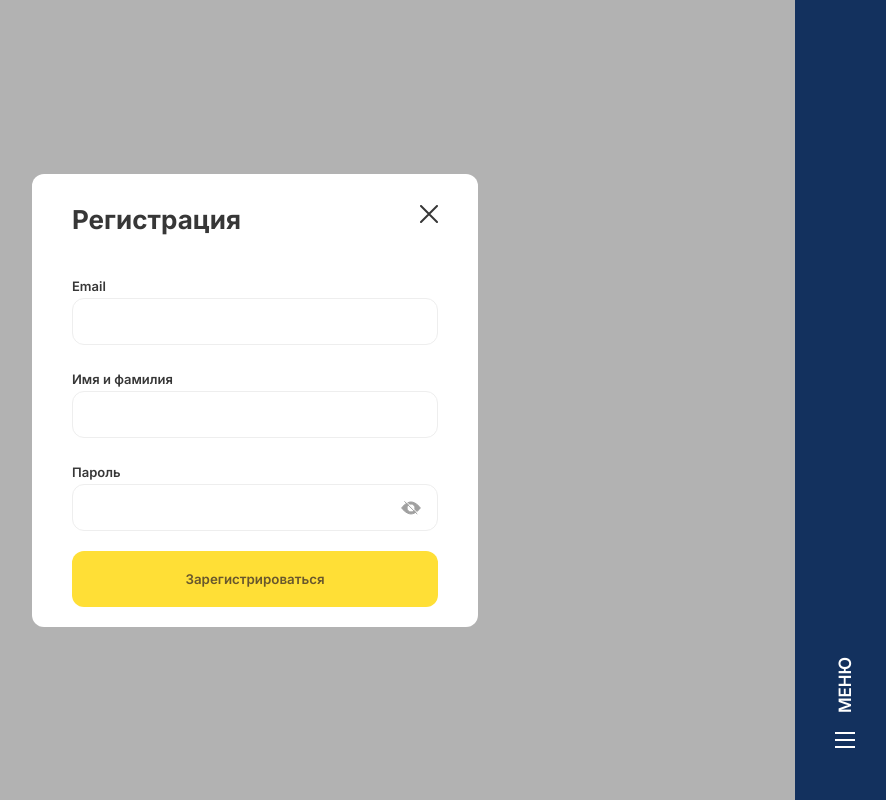
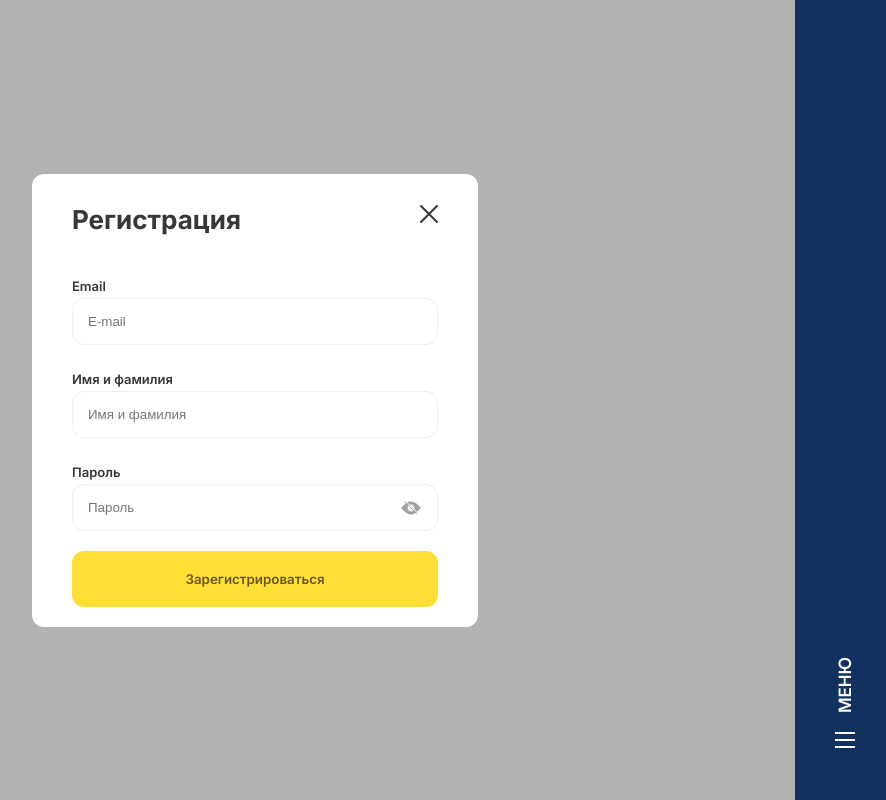
Before and after one commit to Khamzat91/news, a React (Create React App) app in the folder app/: page /registration in a window 1280 px wide. Shown: the whole page, without its empty margins (385-1271 px from the left). Built offline with nearby package versions, Linux system fonts and the light colour scheme.

Commit message:
выполнили регистрацию пользователя

```diff
--- a/app/src/App.js
+++ b/app/src/App.js
@@ -10,12 +10,21 @@ import Login from "./components/login/Login";
 import CreateArticle from "./components/createArticle/CreateArticle";
 import EditArticle from "./components/editArticle/EditArticle";
 import Registration from "./components/registration/Registration";
+import { useDispatch } from "react-redux";
+import { setIsAuth } from "./redux/action/user";
 
 function App() {
   const [exit, setExit] = React.useState(false);
+  const dispatch = useDispatch()
   const handleExitToggle = () => {
     setExit(!exit);
   };
+
+  React.useEffect(() => {
+    if (localStorage.getItem('user')) {
+      dispatch(setIsAuth(true))
+    }
+  }, [])
 
   return (
     <div className="app" style={{ display: "flex" }}>
--- a/app/src/components/article/Article.jsx
+++ b/app/src/components/article/Article.jsx
@@ -4,22 +4,12 @@ import articlePost from "../../images/articlePost.png";
 import { ReactComponent as Viewing } from "../../images/content/viewing.svg";
 import "./index.scss";
 
-const Article = ({
-  title = "Какой-то очень интересный заголовок",
-  text = " На работе потребовалось запилить задачу для автоматического определения города при совершении заказа",
-}) => {
-  const navigate = useNavigate()
-const [inputSearchToggle, setInputSearchToggle] = React.useState(false);
-
-
-
-const handleInputSearch = () => {
-    setInputSearchToggle(!inputSearchToggle)
-}
+const Article = ({ title, text, view,  }) => {
+  const navigate = useNavigate();
 
   const onClickNavFullarticle = () => {
-  navigate('/fullarticle')
-}
+    navigate("/fullarticle");
+  };
 
   return (
     <div onClick={onClickNavFullarticle} className="article active">
--- a/app/src/components/articles/Articles.jsx
+++ b/app/src/components/articles/Articles.jsx
@@ -6,6 +6,7 @@ import "./index.scss";
 
 const Articles = () => {
   const [inputSearchToggle, setInputSearchToggle] = React.useState(false);
+
 
   const handleInputSearch = () => {
     setInputSearchToggle(!inputSearchToggle);
--- a/app/src/components/header/headerTop/HeaderTop.jsx
+++ b/app/src/components/header/headerTop/HeaderTop.jsx
@@ -6,16 +6,17 @@ import { ReactComponent as User } from "../../../images/content/user.svg";
 import { ReactComponent as Edit } from "../../../images/content/edit.svg";
 import { ReactComponent as Logout } from "../../../images/content/logout.svg";
 import { Link, useNavigate } from "react-router-dom";
+import { setIsAuth } from "../../../redux/action/user";
 import "./index.scss";
-import { setIsAuth } from "../../../redux/action/user";
 
 const HeaderTop = ({ handleInputSearch }) => {
   const isAuth = useSelector((state) => state.user.isAuth);
   const dispatch = useDispatch()
   const navigate = useNavigate();
 
-  const handleLogoutIsAuth = () => {
-    dispatch(setIsAuth(isAuth))
+  const removeLogoutIsAuth = () => {
+    localStorage.removeItem('user')
+    dispatch(setIsAuth(!isAuth))
   }
 
   const onClickLinkLogin = () => {
@@ -41,7 +42,7 @@ const HeaderTop = ({ handleInputSearch }) => {
                   className="header-top__inner-icons__edit"
                 />
               </Link>
-              <Logout onClick={handleLogoutIsAuth} className="header-top__inner-icons__logout" />
+              <Logout onClick={removeLogoutIsAuth} className="header-top__inner-icons__logout" />
             </>
           ) : (
             <User
--- a/app/src/components/login/Login.jsx
+++ b/app/src/components/login/Login.jsx
@@ -3,7 +3,7 @@ import { Button, Form, Input } from "antd";
 import Layout from "../layout/Layout";
 import { ReactComponent as LoginBtn } from "../../images/content/loginBtn.svg";
 import { ReactComponent as EyeClose } from "../../images/content/eyeClose.svg";
-import { Link } from "react-router-dom";
+import { Link, useNavigate } from "react-router-dom";
 import { useDispatch } from "react-redux";
 import { ReactComponent as EyeOpen } from "../../images/content/eyeOpen.svg";
 import { setUserData } from "../../redux/action/user";
@@ -12,7 +12,8 @@ import "./index.scss";
 const Login = () => {
   const [email, setEmail] = React.useState("");
   const [password, setPassword] = React.useState("");
-  const dispatch = useDispatch()
+  const dispatch = useDispatch();
+  const navigate = useNavigate()
   const onFinish = (values) => {
     console.log("Success:", values);
   };
@@ -27,8 +28,7 @@ const Login = () => {
 
   const onSubmitLogin = () => {
     const data = {email, password}
-    dispatch(setUserData(data, 'login'))
-
+    dispatch(setUserData(data, 'login', navigate))
   };
 
   return (
@@ -41,7 +41,7 @@ const Login = () => {
           </Link>
         </div>
 
-        <Form name="normal_login" className="login-form" onFinish={onFinish}>
+        <Form name="normal_login" className="login-form" onFinish={onSubmitLogin}>
           <Form.Item
             name="email"
             label="Email"
@@ -95,7 +95,7 @@ const Login = () => {
               span: 16,
             }}
           >
-            <Button onClick={onSubmitLogin} htmlType="submit">Войти</Button>
+            <Button htmlType="submit">Войти</Button>
             <Link to="/registration">
               <button className="login_regist">Зарегистрироваться</button>
             </Link>
--- a/app/src/components/registration/Registration.jsx
+++ b/app/src/components/registration/Registration.jsx
@@ -1,13 +1,59 @@
 import React from "react";
 import Layout from "../layout/Layout";
+import { useDispatch, useSelector } from "react-redux";
 import registrationBtn from "../../images/content/registrationBtn.svg";
-import { Button, Checkbox, Form, Input } from "antd";
+import { Button, Form, Input } from "antd";
+import { LockOutlined, UserOutlined } from "@ant-design/icons";
 import { ReactComponent as EyeClose } from "../../images/content/eyeClose.svg";
 import { ReactComponent as EyeOpen } from "../../images/content/eyeOpen.svg";
 import "./index.scss";
-import { Link } from "react-router-dom";
+import { Link, useNavigate } from "react-router-dom";
+import { setUserData } from "../../redux/action/user";
 
 const Registration = () => {
+  const [email, setEmail] = React.useState("");
+  const [password, setPassword] = React.useState("");
+  const [fullName, setFullName] = React.useState("");
+  const dispatch = useDispatch();
+  const navigate = useNavigate();
+  const [form] = Form.useForm();
+  const formItemLayout = {
+    labelCol: {
+      xs: {
+        span: 24,
+      },
+      sm: {
+        span: 8,
+      },
+    },
+    wrapperCol: {
+      xs: {
+        span: 24,
+      },
+      sm: {
+        span: 16,
+      },
+    },
+  };
+
+  const handleChangeFullName = (e) => {
+    setFullName(e.target.value)
+  }
+
+  const handleChangeEmail = (e) => {
+    setEmail(e.target.value);
+  };
+
+  const handleChangePassword = (e) => {
+    setPassword(e.target.value);
+  };
+
+  const onSubmitRegister = () => {
+    const data = { email, password, fullName };
+    dispatch(setUserData(data, "register", navigate ));
+
+  };
+
   const onFinish = (values) => {
     console.log("Success:", values);
   };
@@ -29,35 +75,31 @@ const Registration = () => {
         </div>
         <div className="registration__inner">
           <Form
-            name="basic"
-            labelCol={{
-              span: 8,
+            {...formItemLayout}
+            form={form}
+            name="register"
+            onFinish={onSubmitRegister}
+            initialValues={{
+              residence: ["zhejiang", "hangzhou", "xihu"],
+              prefix: "86",
             }}
-            wrapperCol={{
-              span: 16,
-            }}
-            initialValues={{
-              remember: true,
-            }}
-            onFinish={onFinish}
-            onFinishFailed={onFinishFailed}
-            autoComplete="off"
+            scrollToFirstError
           >
             <Form.Item
               name="E-mail"
               label="Email"
               rules={[
                 {
-                  type: 'email',
-                  message: 'Не правильно ввели E-mail!',
+                  type: "email",
+                  message: "Не правильно ввели E-mail!",
                 },
                 {
                   required: true,
-                  message: 'Пожалуйста, введите ваш E-mail!',
+                  message: "Пожалуйста, введите ваш E-mail!",
                 },
               ]}
             >
-              <Input />
+              <Input value={email} onChange={handleChangeEmail} placeholder="E-mail"/>
             </Form.Item>
 
             <Form.Item
@@ -66,35 +108,44 @@ const Registration = () => {
               rules={[
                 {
                   required: true,
-                  message: 'Пожалуйста, введите ваше имя и фамилию!',
+                  message: "Пожалуйста, введите ваше имя и фамилию!",
                 },
               ]}
             >
-              <Input />
+              <Input value={fullName}
+              onChange={handleChangeFullName}
+                placeholder="Имя и фамилия"
+              />
             </Form.Item>
-
             <Form.Item
               name="password"
               label="Пароль"
-             dependencies={['password']}
+              dependencies={["password"]}
               hasFeedback
               rules={[
                 {
                   required: true,
-                 message: 'Пожалуйста, введите свой пароль!',
+                  message: "Пожалуйста, введите свой пароль!",
                 },
                 ({ getFieldValue }) => ({
                   validator(_, value) {
-                   if (!value || getFieldValue('password') === value) {
+                    if (!value || getFieldValue("password") === value) {
                       return Promise.resolve();
                     }
-                   return Promise.reject(new Error('The two passwords that you entered do not match!'));
+                    return Promise.reject(
+                      new Error(
+                        "The two passwords that you entered do not match!"
+                      )
+                    );
                   },
                 }),
               ]}
             >
               <Input.Password
+                value={password}
+                onChange={handleChangePassword}
                 iconRender={(visible) => (visible ? <EyeOpen /> : <EyeClose />)}
+                placeholder="Пароль"
               />
             </Form.Item>
 
@@ -104,7 +155,10 @@ const Registration = () => {
                 span: 16,
               }}
             >
-              <Button type="primary" htmlType="submit">
+              <Button
+                type="primary"
+                htmlType="submit"
+              >
                 Зарегистрироваться
               </Button>
             </Form.Item>
--- a/app/src/redux/action/user.js
+++ b/app/src/redux/action/user.js
@@ -7,8 +7,9 @@ type: IS_AUTH,
 payload: isAuth
 })
 
-export const setUserData = (data, url) => async (dispatch) => {
-   const response = await axios.post(`http://localhost:5656/auth/register`, data)
-   dispatch(setIsAuth())
-   console.log(response.data)
+export const setUserData = (data, url, navigate) => async (dispatch) => {
+   const response = await axios.post(`http://localhost:5656/auth/${url}`, data)
+   localStorage.setItem('user', JSON.stringify(response.data))
+   dispatch(setIsAuth(true))
+   navigate('/profile')
 }
--- a/app/src/redux/types.js
+++ b/app/src/redux/types.js
@@ -1 +1,3 @@
 export const IS_AUTH = "IS_AUTH";
+export const SET_ARTICLES = "SET_ARTICLES";
+export const SET_SHOW_ARTICLES = "SET_SHOW_ARTICLES";
```
Also changed, not shown: app/src/components/openMenu/OpenMenu.jsx (+21 -5 lines), app/src/redux/action/article.js (+19 -0 lines), app/src/redux/reduce/aricle.js (+20 -0 lines). Lines whose indentation alone changed are shown as unchanged.
